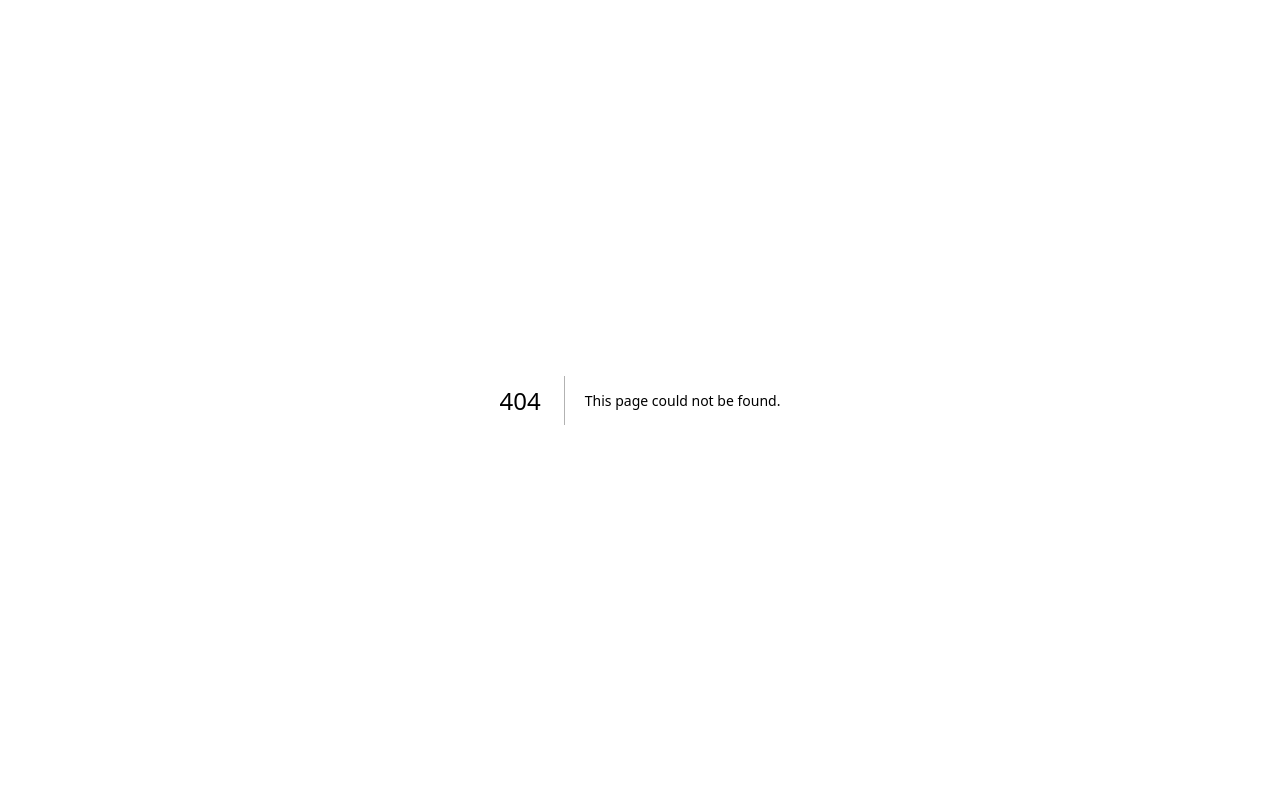
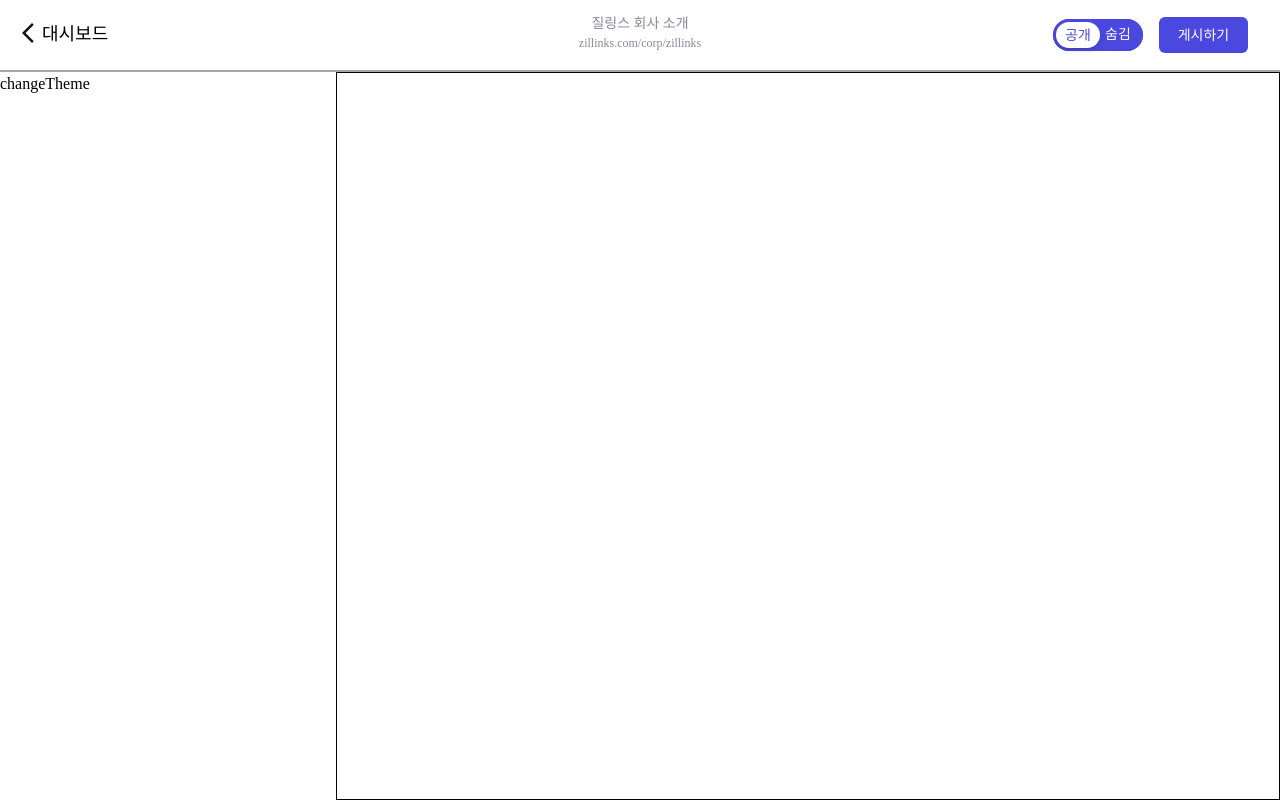
Before and after one commit to boyon99/TEAM-INTRO-FE, a Next.js app: page /builder/changeTheme in a window 1280 px wide. Before the commit this address had no page. Built offline with nearby package versions, Linux system fonts and the light colour scheme; a web font is replaced by a local one.

Commit message:
feat: 빌더 페이지에서 하위 페이지로 이동 시 공통 레이아웃 부분 구현

```diff
--- a/src/components/buider/EditBuilder/index.tsx
+++ b/src/components/buider/EditBuilder/index.tsx
@@ -1,15 +1,24 @@
 import useStore from "@/store";
+import { useRouter } from "next/router";
 import React, { useState } from "react";
 import { List, arrayMove } from "react-movable";
 
 export default function EditBuilder() {
   const { widgets, addWidget, removeWidget, setWidget } = useStore();
+  const router = useRouter();
 
   return (
-    <div className="border w-[336px] h-[calc(100vh-72px)]">
-      <div className="border w-[100%] h-[185px]"></div>
+    <>
+      {/* 테마 변경, 회사 정보 수정, 사이트 정보 수정 */}
+      <div className="w-[100%] h-[185px]">
+        <div className="w-[264px] h-[161px] mt-[24px] ml-[28px] border-b-[1px] border-GrayScalePrimary-400">
+          <button onClick={() => router.push("/builder/changeTheme")}>
+            테마 변경
+          </button>
+        </div>
+      </div>
       {/* 위젯 제거 및 순서 변경 */}
-      <div className="w-[100%] border h-[calc(100%-185px)] overflow-y-scroll">
+      <div className="w-[100%] h-[calc(100%-185px)] overflow-y-scroll">
         <List
           values={widgets}
           onChange={({ oldIndex, newIndex }) =>
@@ -39,6 +48,6 @@ export default function EditBuilder() {
           )}
         />
       </div>
-    </div>
+    </>
   );
 }
--- /dev/null
+++ b/src/components/buider/TopBar/index.tsx
@@ -0,0 +1,34 @@
+import { BeforeButtonLarge, PrimaryButton } from "@/components/common/button";
+import { Toggle } from "@/components/common/toggle";
+import React from "react";
+import Preview from "../Preview";
+
+export default function TopBar({ children }: { children: React.ReactNode }) {
+  return (
+    <>
+      {/* topbar */}
+      <div className="w-[1280px] h-[72px] border-b-[2px] border-GrayScalePrimary-400 flex">
+        <BeforeButtonLarge
+          nowPageName="대시보드"
+          classname="my-[auto] ml-[22px] w-[232px]"
+        />
+        <div className="text-center w-[240px] h-[44px] ml-[266px] my-[auto] text-GrayScalePrimary-500">
+          <p className="font-[500] text-[14px]">질링스 회사 소개</p>
+          <p className="text-[12px] font-[400]">zillinks.com/corp/zillinks</p>
+        </div>
+        <Toggle classname="w-[90px] h-[32px] my-[auto] ml-[293px]" />
+        <PrimaryButton
+          color={500}
+          text={"게시하기"}
+          onClick={() => {}}
+          classname={"w-[89px] h-[36px] my-[auto] ml-[16px]"}
+        />
+      </div>
+      {/* widget, builder */}
+      <div className="flex">
+        <div className="w-[336px] h-[calc(100vh-72px)]">{children}</div>
+        <Preview />
+      </div>
+    </>
+  );
+}
--- /dev/null
+++ b/src/pages/builder/changeTheme.tsx
@@ -0,0 +1,11 @@
+import EditBuilder from "@/components/buider/EditBuilder";
+import TopBar from "@/components/buider/TopBar";
+import React, { useState } from "react";
+
+export default function ChangeTheme() {
+  return (
+    <div>
+      <TopBar>{<h1>changeTheme</h1>}</TopBar>
+    </div>
+  );
+}
--- a/src/pages/builder/index.tsx
+++ b/src/pages/builder/index.tsx
@@ -1,5 +1,6 @@
 import EditBuilder from "@/components/buider/EditBuilder";
 import Preview from "@/components/buider/Preview";
+import TopBar from "@/components/buider/TopBar";
 import { BeforeButtonLarge, PrimaryButton } from "@/components/common/button";
 import { Toggle } from "@/components/common/toggle";
 import React, { useState } from "react";
@@ -7,29 +8,7 @@ import React, { useState } from "react";
 export default function Builder() {
   return (
     <>
-      {/* topbar */}
-      <div className="w-[1280px] h-[72px] border-b-2 border-GrayScalePrimary-400 mb-[10px] flex">
-        <BeforeButtonLarge
-          nowPageName="대시보드"
-          classname="my-[auto] ml-[22px] w-[232px]"
-        />
-        <div className="text-center w-[240px] h-[44px] ml-[266px] my-[auto] text-GrayScalePrimary-500">
-          <p className="font-[500] text-[14px]">질링스 회사 소개</p>
-          <p className="text-[12px] font-[400]">zillinks.com/corp/zillinks</p>
-        </div>
-        <Toggle classname="w-[90px] h-[32px] my-[auto] ml-[293px]" />
-        <PrimaryButton
-          color={500}
-          text={"게시하기"}
-          onClick={() => {}}
-          classname={"w-[89px] h-[36px] my-[auto] ml-[16px]"}
-        />
-      </div>
-      {/* builder */}
-      <div className="flex">
-        <EditBuilder />
-        <Preview />
-      </div>
+      <TopBar>{<EditBuilder />}</TopBar>
     </>
   );
 }
```
